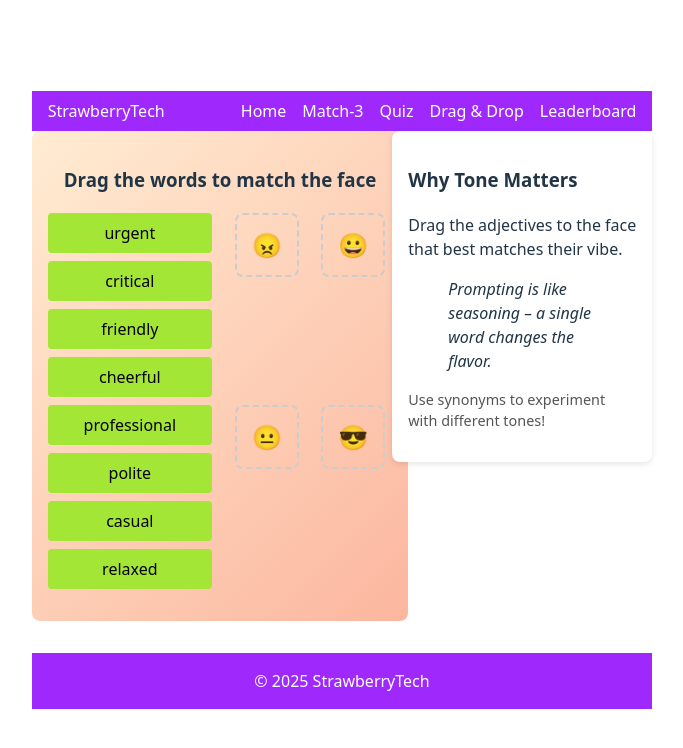
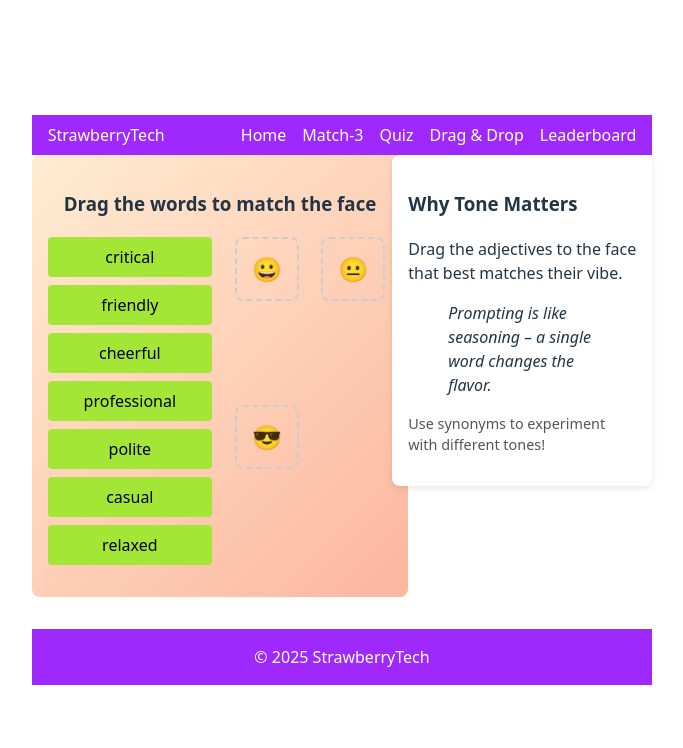
Before and after one commit to unnamedmistress/StrawberryTech, a React (Vite) app in the folder learning-games/: page /games/match3 in a window 1280 px wide. Shown: the top 748 px of the page, without its empty margins (298-981 px from the left). Built offline with nearby package versions, Linux system fonts and the light colour scheme.

Commit message:
Remove urgent tone

```diff
--- a/learning-games/src/pages/Match3Game.tsx
+++ b/learning-games/src/pages/Match3Game.tsx
@@ -22,7 +22,6 @@ export interface Flavor {
 
 export const flavors: Flavor[] = [
 
-  { name: "urgent", emoji: "😠", color: "#ff4500" },
   { name: "friendly", emoji: "😀", color: "#ffd700" },
   { name: "professional", emoji: "😐", color: "#3cb371" },
   { name: "casual", emoji: "😎", color: "#8fbc8f" },
@@ -61,8 +60,6 @@ const tips = [
 
 const toneWords = [
 
-
-  { word: "urgent", flavor: "spicy" },
   { word: "critical", flavor: "spicy" },
   { word: "friendly", flavor: "zesty" },
   { word: "cheerful", flavor: "zesty" },
```
Also changed, not shown: 1 other file (tests, documents, lock files or other folders).
